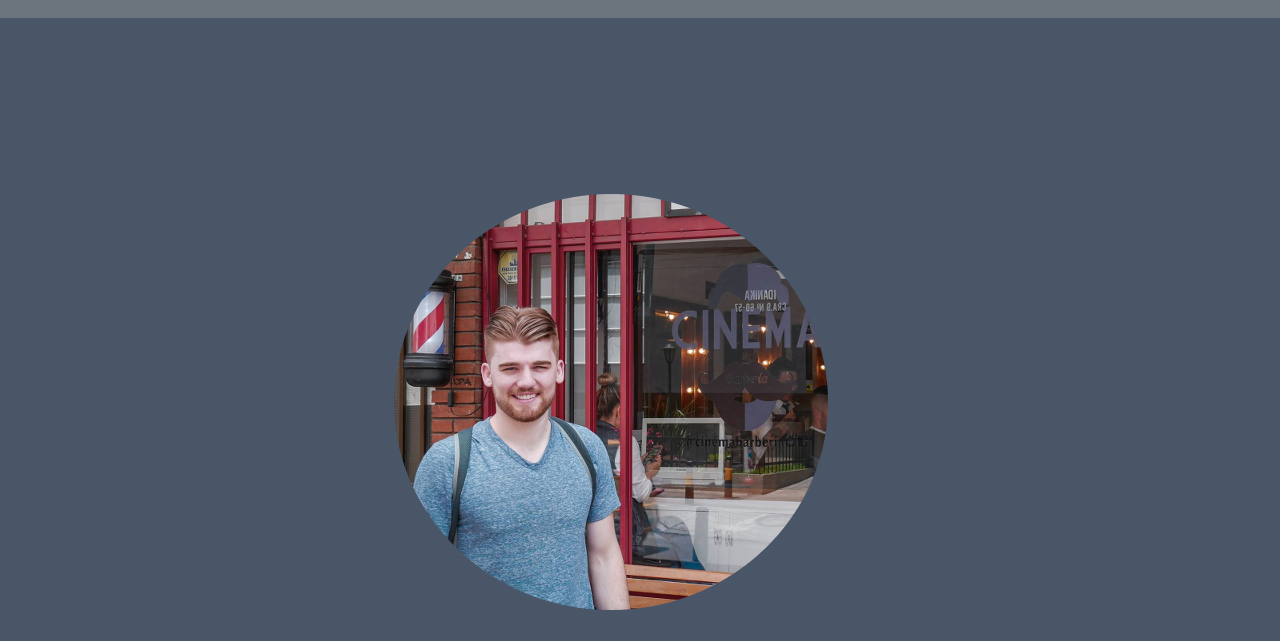
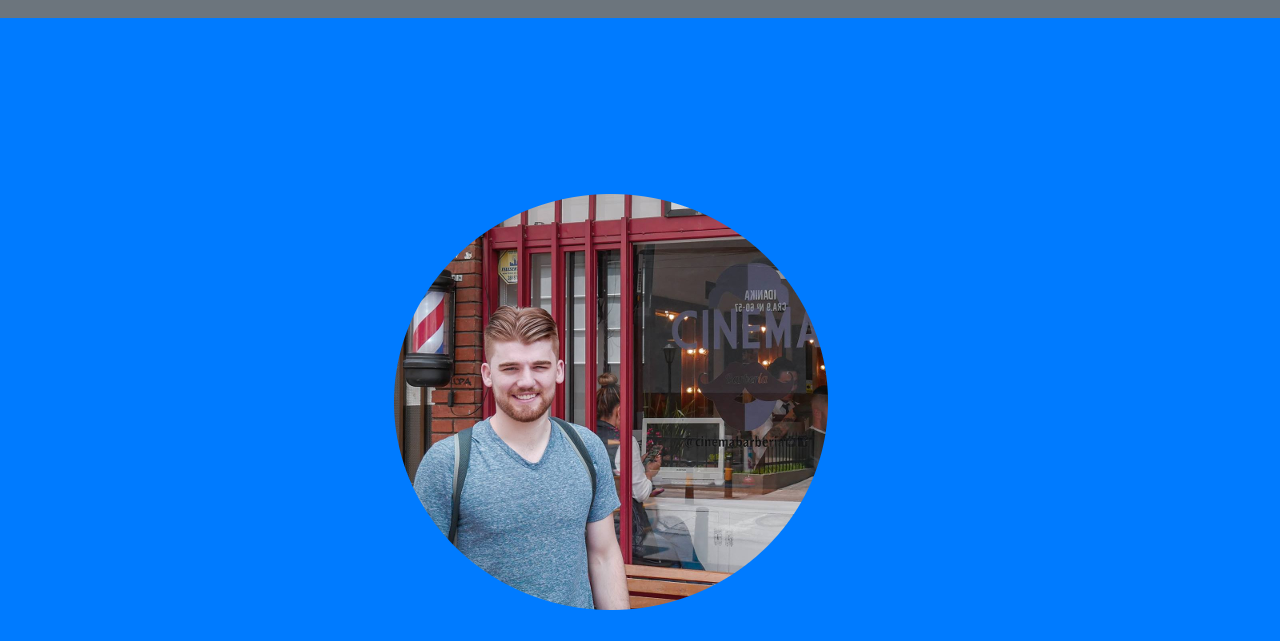
Before and after one commit to NathanielTodd/NathanielTodd.github.io, a website with bundled scripts: page index.html in a window 1280 px wide. Shown: the part 88-729 px from the top of the page. Built offline with nearby package versions, Linux system fonts and the light colour scheme; files whose address does not match are found by name.

Commit message:
css merge failure backtracking'

```diff
--- a/index.html
+++ b/index.html
@@ -23,7 +23,6 @@
 
   <!-- Custom styles for this template -->
   <link href="css/freelancer.css" rel="stylesheet">
-  <link href="css/creative.css" rel="stylesheet">
 
 </head>
 
```
